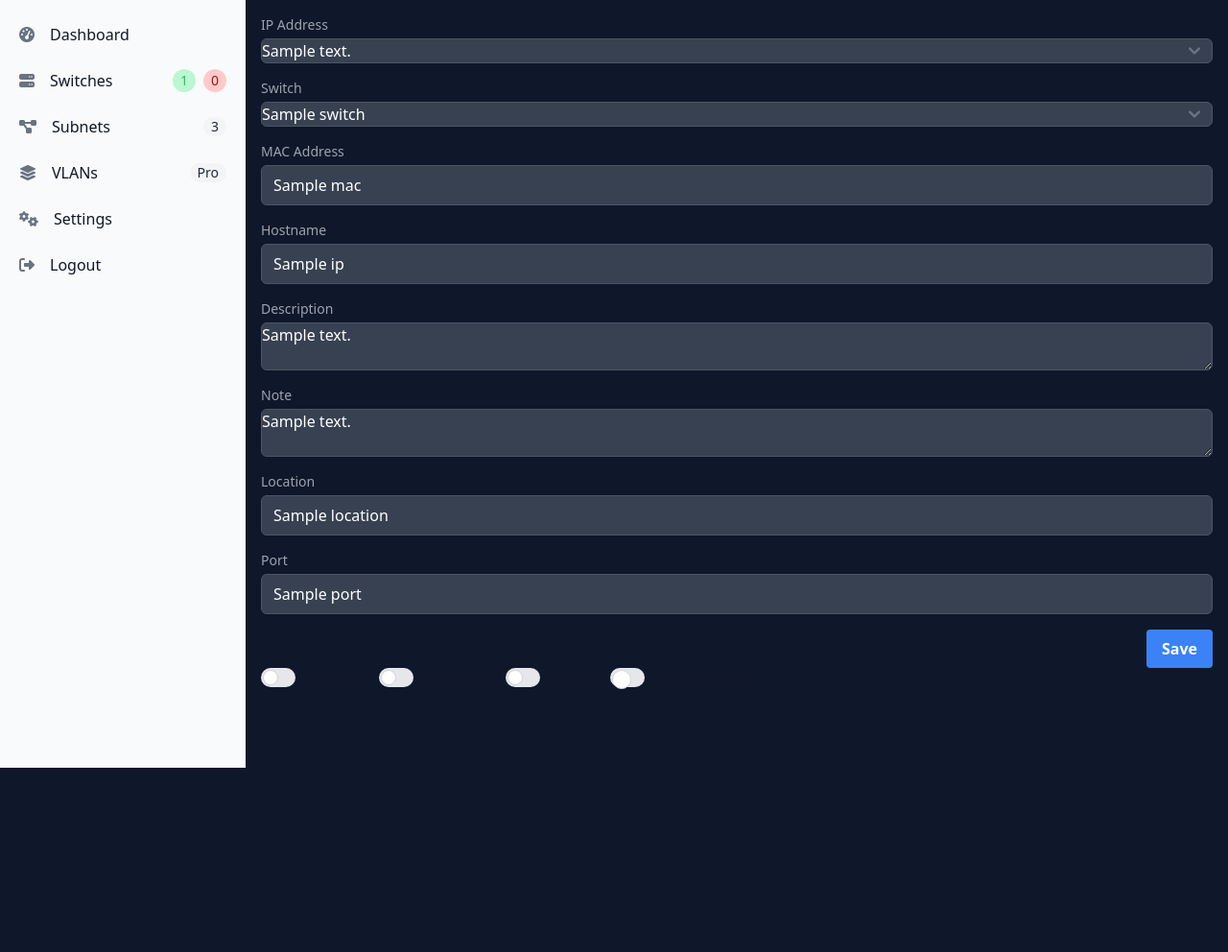
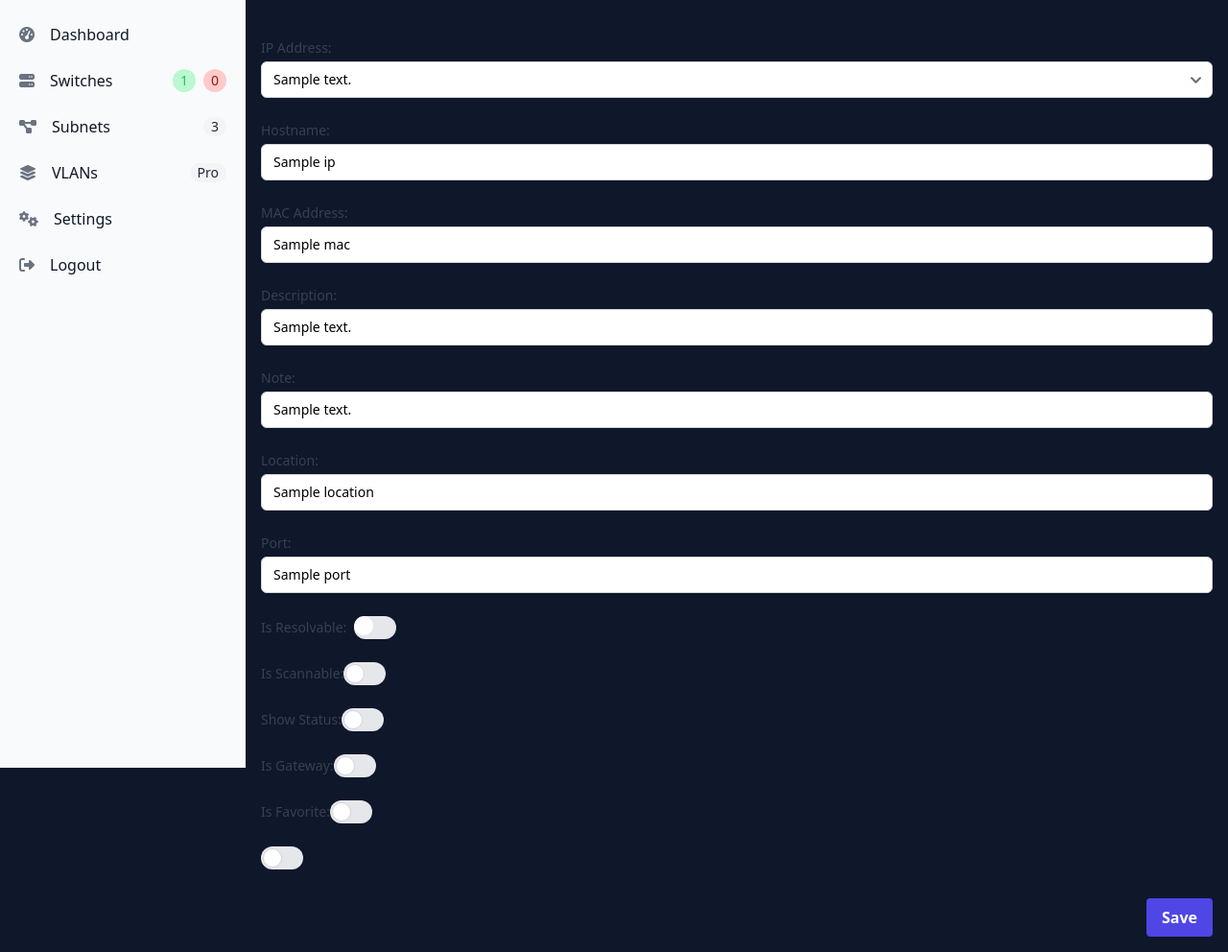
Before and after one commit to DenDanskeMine/DanbyteIPAM, a Flask app: template Project1/templates/edit-ip.html in a window 1280 px wide. Shown: the whole page at 96% size. Before the commit the page ends 800 px from the top, so only its background shows below. Run offline with Flask 3, Linux system fonts and the light colour scheme; the template is opened without the code that fills it: most values are stand-ins (such as "Sample title", 1, 10 or a date in 2020); some libraries are stand-ins or nearby versions.

Commit message:
Refactor templates to include IP scanning and host detection functionality

```diff
--- a/Project1/templates/edit-ip.html
+++ b/Project1/templates/edit-ip.html
@@ -1,98 +1,102 @@
 {% extends "base.html" %}
 {% block content %}
 
-<form method="POST">
-    <!-- Hidden field to store subnet_id -->
-    <input type="hidden" name="subnet_id" value="{{ ip.subnet_id }}">
+<form action="{{ url_for('edit_ip', ip_id=ip['id']) }}" method="post" class="space-y-6">
+    <input type="hidden" name="subnet_id" value="{{ ip['subnet_id'] }}">
 
-    <!-- IP Address Dropdown -->
-    <div class="mb-4">
-        <label for="address" class="block text-sm font-medium text-gray-400 dark:text-gray-300">IP Address</label>
-        <select name="address" id="address" class="mt-1 block w-full bg-gray-700 text-white border-gray-600 rounded-md shadow-sm">
+    <div>
+        <label for="address" class="block text-sm font-medium text-gray-700">IP Address:</label>
+        <select id="address" name="address" required class="mt-1 block w-full pl-3 pr-10 py-2 text-base border-gray-300 focus:outline-none focus:ring-indigo-500 focus:border-indigo-500 sm:text-sm rounded-md">
             {% for ip_address in available_ips %}
-            <option value="{{ ip_address }}" {% if ip_address == ip.address %}selected{% endif %}>{{ ip_address }}</option>
+            <option value="{{ ip_address }}" {% if ip_address == ip['address'] %}selected{% endif %}>{{ ip_address }}</option>
             {% endfor %}
         </select>
     </div>
 
-    <!-- Switch Dropdown -->
-    <div class="mb-4">
-        <label for="switch_id" class="block text-sm font-medium text-gray-400 dark:text-gray-300">Switch</label>
-        <select name="switch_id" id="switch_id" class="mt-1 block w-full bg-gray-700 text-white border-gray-600 rounded-md shadow-sm">
-            <option value="">Select a switch</option>
-            {% for switch in switches %}
-            <option value="{{ switch.id }}" {% if switch.id == ip.switch_id %}selected{% endif %}>{{ switch.hostname }}</option>
-            {% endfor %}
-        </select>
+    <div>
+        <label for="hostname" class="block text-sm font-medium text-gray-700">Hostname:</label>
+        <input type="text" id="hostname" name="hostname" value="{{ ip['hostname'] }}" class="mt-1 block w-full shadow-sm sm:text-sm border-gray-300 rounded-md">
     </div>
 
-    <!-- MAC Address Field -->
-    <div class="mb-4">
-        <label for="mac" class="block text-sm font-medium text-gray-400 dark:text-gray-300">MAC Address</label>
-        <input type="text" name="mac" id="mac" value="{{ ip.mac }}" class="mt-1 block w-full bg-gray-700 text-white border-gray-600 rounded-md shadow-sm">
+    <div>
+        <label for="mac" class="block text-sm font-medium text-gray-700">MAC Address:</label>
+        <input type="text" id="mac" name="mac" value="{{ ip['mac'] }}" class="mt-1 block w-full shadow-sm sm:text-sm border-gray-300 rounded-md">
     </div>
 
-    <!-- Hostname Field -->
-    <div class="mb-4">
-        <label for="hostname" class="block text-sm font-medium text-gray-400 dark:text-gray-300">Hostname</label>
-        <input type="text" name="hostname" id="hostname" value="{{ ip.hostname }}" class="mt-1 block w-full bg-gray-700 text-white border-gray-600 rounded-md shadow-sm">
+    <div>
+        <label for="description" class="block text-sm font-medium text-gray-700">Description:</label>
+        <input type="text" id="description" name="description" value="{{ ip['description'] }}" class="mt-1 block w-full shadow-sm sm:text-sm border-gray-300 rounded-md">
     </div>
 
-    <!-- Description Field -->
-    <div class="mb-4">
-        <label for="description" class="block text-sm font-medium text-gray-400 dark:text-gray-300">Description</label>
-        <textarea name="description" id="description" class="mt-1 block w-full bg-gray-700 text-white border-gray-600 rounded-md shadow-sm">{{ ip.description }}</textarea>
+    <div>
+        <label for="note" class="block text-sm font-medium text-gray-700">Note:</label>
+        <input type="text" id="note" name="note" value="{{ ip['note'] }}" class="mt-1 block w-full shadow-sm sm:text-sm border-gray-300 rounded-md">
     </div>
 
-    <!-- Note Field -->
-    <div class="mb-4">
-        <label for="note" class="block text-sm font-medium text-gray-400 dark:text-gray-300">Note</label>
-        <textarea name="note" id="note" class="mt-1 block w-full bg-gray-700 text-white border-gray-600 rounded-md shadow-sm">{{ ip.note }}</textarea>
+    <div>
+        <label for="location" class="block text-sm font-medium text-gray-700">Location:</label>
+        <input type="text" id="location" name="location" value="{{ ip['location'] }}" class="mt-1 block w-full shadow-sm sm:text-sm border-gray-300 rounded-md">
     </div>
 
-    <!-- Location Field -->
-    <div class="mb-4">
-        <label for="location" class="block text-sm font-medium text-gray-400 dark:text-gray-300">Location</label>
-        <input type="text" name="location" id="location" value="{{ ip.location }}" class="mt-1 block w-full bg-gray-700 text-white border-gray-600 rounded-md shadow-sm">
+    <div>
+        <label for="port" class="block text-sm font-medium text-gray-700">Port:</label>
+        <input type="text" id="port" name="port" value="{{ ip['port'] }}" class="mt-1 block w-full shadow-sm sm:text-sm border-gray-300 rounded-md">
     </div>
 
-    <!-- Port Field -->
-    <div class="mb-4">
-        <label for="port" class="block text-sm font-medium text-gray-400 dark:text-gray-300">Port</label>
-        <input type="text" name="port" id="port" value="{{ ip.port }}" class="mt-1 block w-full bg-gray-700 text-white border-gray-600 rounded-md shadow-sm">
+    <label class="flex items-center cursor-pointer">
+        <!-- Label Text -->
+        <span class="text-sm font-medium text-gray-700 mr-2">Is Resolvable:</span>
+        <!-- Hidden Checkbox -->
+        <input type="checkbox" name="is_resolvable" value="" class="sr-only peer" {% if ip['is_resolvable'] %}checked{% endif %}>
+        <!-- Custom Toggle Switch -->
+        <div class="w-11 h-6 bg-gray-200 rounded-full relative">
+          <!-- Toggle Knob -->
+          <div class="dot absolute left-0 top-0 bg-white w-5 h-5 rounded-full transition-transform duration-200 transform peer-checked:translate-x-full"></div>
+        </div>
+      </label>
+
+
+
+
+
+    <div class="flex items-center">
+        <label for="is_scannable" class="block text-sm font-medium text-gray-700">Is Scannable:</label>
+        <input type="checkbox" id="is_scannable" name="is_scannable" class="sr-only peer" {% if ip['is_scannable'] %}checked{% endif %}>
+        <div class="relative w-11 h-6 bg-gray-200 peer-focus:outline-none peer-focus:ring-4 peer-focus:ring-blue-300 dark:peer-focus:ring-blue-800 rounded-full peer dark:bg-gray-700 peer-checked:after:translate-x-full rtl:peer-checked:after:-translate-x-full peer-checked:after:border-white after:content-[''] after:absolute after:top-[2px] after:start-[2px] after:bg-white after:border-gray-300 after:border after:rounded-full after:h-5 after:w-5 after:transition-all dark:border-gray-600 peer-checked:bg-blue-600"></div>
+        <span class="ms-3 text-sm font-medium text-gray-900 dark:text-gray-300">Is Scannable</span>
     </div>
 
-    <!-- Save Button -->
+    <div class="flex items-center">
+        <label for="show_status" class="block text-sm font-medium text-gray-700">Show Status:</label>
+        <input type="checkbox" id="show_status" name="show_status" class="sr-only peer" {% if ip['show_status'] %}checked{% endif %}>
+        <div class="relative w-11 h-6 bg-gray-200 peer-focus:outline-none peer-focus:ring-4 peer-focus:ring-blue-300 dark:peer-focus:ring-blue-800 rounded-full peer dark:bg-gray-700 peer-checked:after:translate-x-full rtl:peer-checked:after:-translate-x-full peer-checked:after:border-white after:content-[''] after:absolute after:top-[2px] after:start-[2px] after:bg-white after:border-gray-300 after:border after:rounded-full after:h-5 after:w-5 after:transition-all dark:border-gray-600 peer-checked:bg-blue-600"></div>
+        <span class="ms-3 text-sm font-medium text-gray-900 dark:text-gray-300">Show Status</span>
+    </div>
+
+    <div class="flex items-center">
+        <label for="is_gateway" class="block text-sm font-medium text-gray-700">Is Gateway:</label>
+        <input type="checkbox" id="is_gateway" name="is_gateway" class="sr-only peer" {% if ip['is_gateway'] %}checked{% endif %}>
+        <div class="relative w-11 h-6 bg-gray-200 peer-focus:outline-none peer-focus:ring-4 peer-focus:ring-blue-300 dark:peer-focus:ring-blue-800 rounded-full peer dark:bg-gray-700 peer-checked:after:translate-x-full rtl:peer-checked:after:-translate-x-full peer-checked:after:border-white after:content-[''] after:absolute after:top-[2px] after:start-[2px] after:bg-white after:border-gray-300 after:border after:rounded-full after:h-5 after:w-5 after:transition-all dark:border-gray-600 peer-checked:bg-blue-600"></div>
+        <span class="ms-3 text-sm font-medium text-gray-900 dark:text-gray-300">Is Gateway</span>
+    </div>
+
+    <div class="flex items-center">
+        <label for="is_favorite" class="block text-sm font-medium text-gray-700">Is Favorite:</label>
+        <input type="checkbox" id="is_favorite" name="is_favorite" class="sr-only" {% if ip['is_favorite'] %}checked{% endif %}>
+        <div class="relative w-11 h-6 bg-gray-200 peer-focus:outline-none peer-focus:ring-4 peer-focus:ring-blue-300 dark:peer-focus:ring-blue-800 rounded-full peer dark:bg-gray-700 peer-checked:after:translate-x-full rtl:peer-checked:after:-translate-x-full peer-checked:after:border-white after:content-[''] after:absolute after:top-[2px] after:start-[2px] after:bg-white after:border-gray-300 after:border after:rounded-full after:h-5 after:w-5 after:transition-all dark:border-gray-600 peer-checked:bg-blue-600"></div>
+        <span class="ms-3 text-sm font-medium text-gray-900 dark:text-gray-300">Is Favorite</span>
+    </div>
+
+<label class="inline-flex items-center cursor-pointer">
+    <input type="checkbox" value="" class="sr-only peer">
+    <div class="relative w-11 h-6 bg-gray-200 peer-focus:outline-none peer-focus:ring-4 peer-focus:ring-blue-300 dark:peer-focus:ring-blue-800 rounded-full peer dark:bg-gray-700 peer-checked:after:translate-x-full rtl:peer-checked:after:-translate-x-full peer-checked:after:border-white after:content-[''] after:absolute after:top-[2px] after:start-[2px] after:bg-white after:border-gray-300 after:border after:rounded-full after:h-5 after:w-5 after:transition-all dark:border-gray-600 peer-checked:bg-blue-600"></div>
+    <span class="ms-3 text-sm font-medium text-gray-900 dark:text-gray-300">Toggle me</span>
+  </label>
+
+
     <div class="flex justify-end">
-        <button type="submit" class="bg-blue-500 hover:bg-blue-700 text-white font-bold py-2 px-4 rounded">Save</button>
+        <button type="submit" class="bg-indigo-600 hover:bg-indigo-700 text-white font-bold py-2 px-4 rounded">Save</button>
     </div>
-  <!-- Resolvable Toggle -->
-  <label class="inline-flex items-center mb-5 cursor-pointer">
-    <input type="checkbox" name="is_resolvable" value="1" class="sr-only peer" {% if ip.is_resolvable == 1 %} checked {% endif %}>
-    <div class="relative w-9 h-5 bg-gray-200 peer-focus:outline-none peer-focus:ring-4 peer-focus:ring-blue-300 dark:peer-focus:ring-blue-800 rounded-full peer dark:bg-gray-700 peer-checked:after:translate-x-full rtl:peer-checked:after:-translate-x-full peer-checked:after:border-white after:content-[''] after:absolute after:top-[2px] after:start-[2px] after:bg-white after:border-gray-300 after:border after:rounded-full after:h-4 after:w-4 after:transition-all dark:border-gray-600 peer-checked:bg-blue-600"></div>
-    <span class="ms-3 text-sm font-medium text-gray-900 dark:text-gray-300">Resolvable</span>
-</label>
-
-<!-- Show Status Toggle -->
-<label class="inline-flex items-center mb-5 cursor-pointer">
-    <input type="checkbox" name="show_status" value="1" class="sr-only peer" {% if ip.show_status == 1 %} checked {% endif %}>
-    <div class="relative w-9 h-5 bg-gray-200 peer-focus:outline-none peer-focus:ring-4 peer-focus:ring-blue-300 dark:peer-focus:ring-blue-800 rounded-full peer dark:bg-gray-700 peer-checked:after:translate-x-full rtl:peer-checked:after:-translate-x-full peer-checked:after:border-white after:content-[''] after:absolute after:top-[2px] after:start-[2px] after:bg-white after:border-gray-300 after:border after:rounded-full after:h-4 after:w-4 after:transition-all dark:border-gray-600 peer-checked:bg-blue-600"></div>
-    <span class="ms-3 text-sm font-medium text-gray-900 dark:text-gray-300">Show Status</span>
-</label>
-
-<!-- Gateway Toggle -->
-<label class="inline-flex items-center mb-5 cursor-pointer">
-    <input type="checkbox" name="is_gateway" value="1" class="sr-only peer" {% if ip.is_gateway == 1 %} checked {% endif %}>
-    <div class="relative w-9 h-5 bg-gray-200 peer-focus:outline-none peer-focus:ring-4 peer-focus:ring-blue-300 dark:peer-focus:ring-blue-800 rounded-full peer dark:bg-gray-700 peer-checked:after:translate-x-full rtl:peer-checked:after:-translate-x-full peer-checked:after:border-white after:content-[''] after:absolute after:top-[2px] after:start-[2px] after:bg-white after:border-gray-300 after:border after:rounded-full after:h-4 after:w-4 after:transition-all dark:border-gray-600 peer-checked:bg-blue-600"></div>
-    <span class="ms-3 text-sm font-medium text-gray-900 dark:text-gray-300">Gateway</span>
-</label>
-<!-- Favorite Toggle -->
-<label class="inline-flex items-center mb-5 cursor-pointer">
-    <input type="checkbox" name="is_favorite" value="1" class="sr-only peer" {% if ip.is_favorite == 1 %} checked {% endif %}>
-    <div class="relative w-9 h-5 bg-gray-200 rounded-full peer dark:bg-gray-700 peer-focus:ring-4 peer-focus:ring-yellow-300 dark:peer-focus:ring-yellow-800 peer-checked:after:translate-x-full rtl:peer-checked:after:-translate-x-full peer-checked:after:border-white after:content-[''] after:absolute after:top-0.5 after:start-[2px] after:bg-white after:border-gray-300 after:border after:rounded-full after:h-5 after:w-5 after:transition-all dark:border-gray-600 peer-checked:bg-yellow-400"></div>
-    <span class="ms-3 text-sm font-medium text-gray-900 dark:text-gray-300">Add to Favorite</span>
-</label>
-
 </form>
 
 {% endblock %}
```
